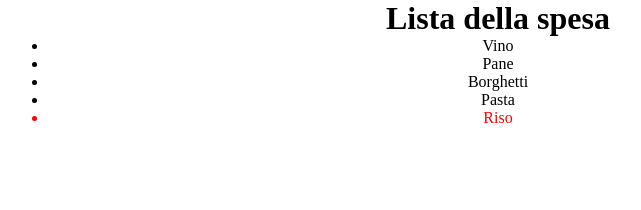
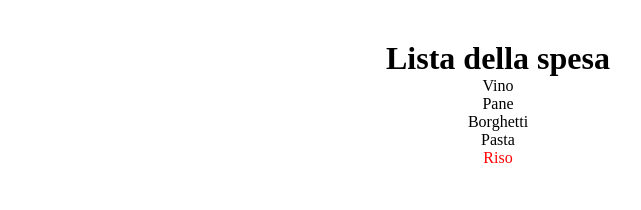
Before and after one commit to Alex100688/js-lista-spesa, a plain HTML site: page index.html in a window 1280 px wide. Shown: the whole page, without its empty margins (142-783 px from the left). Drawn offline with Linux system fonts and the light colour scheme.

Commit message:
Aggiunte delle modifiche al css

```diff
--- a/css/style.css
+++ b/css/style.css
@@ -4,10 +4,14 @@
     padding: 0;
 }
 .container{
-    max-width: 56.25rem;
+    max-width: 62.5rem;
     margin: auto;
     text-align: center;
+    padding: 40px;
+}
 
+li{
+    list-style: none;
 }
 li:last-child{
     color: red;
```
